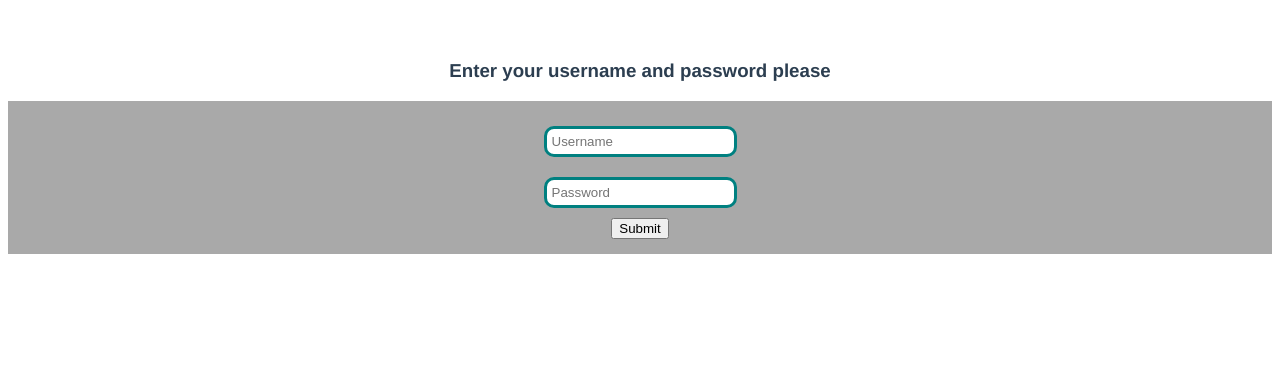
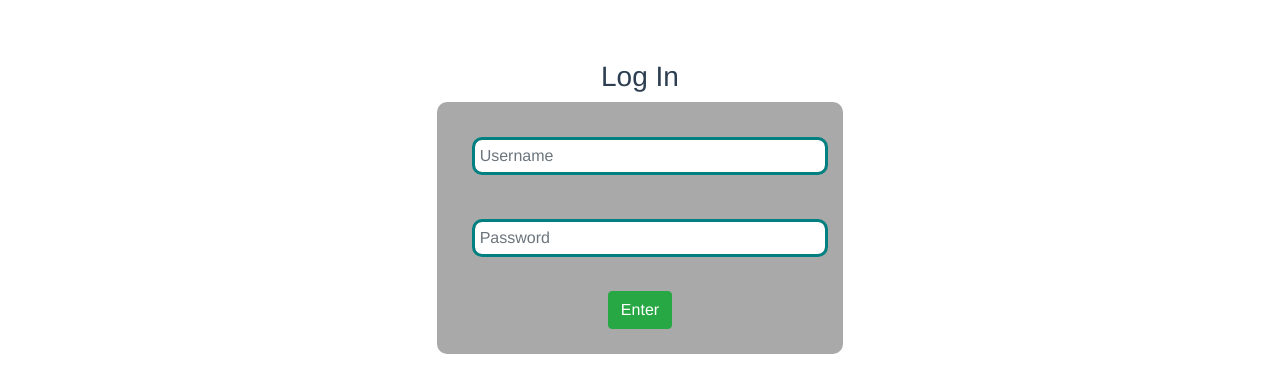
Before and after one commit to mie91/Noroff-VueApp, a Vue app in the folder vuepro/: page / in a window 1280 px wide. Shown: the top 392 px of the page. Built offline with nearby package versions, Linux system fonts and the light colour scheme.

Commit message:
added bootstrap
and fixed some errors after help from teacher. still not able to show the data from .json

```diff
--- a/vuepro/package.json
+++ b/vuepro/package.json
@@ -8,8 +8,11 @@
     "lint": "vue-cli-service lint"
   },
   "dependencies": {
+    "bootstrap": "^4.4.1",
+    "bootstrap-vue": "^2.6.0",
     "core-js": "^3.6.4",
-    "vue": "^2.6.11"
+    "vue": "^2.6.11",
+    "vue-router": "^3.1.6"
   },
   "devDependencies": {
     "@vue/cli-plugin-babel": "~4.2.0",
--- a/vuepro/src/HomePage.vue
+++ b/vuepro/src/HomePage.vue
@@ -18,7 +18,7 @@ export default {
     },
     data() {
         return {
-            message: 'Enter your username and password please',
+            message: 'Log In',
             showUsernameError: false,
             showPasswordError: false,
             inputUsernameError: false,
@@ -50,7 +50,7 @@ export default {
             else{
                 const sessionID = '21312313213';
                 sessionStorage.setItem('sessionID', sessionID);
-                this.$router.push({name:'recipies'});
+                this.$router.push({name:'recipes'});
             }
         }
     },
--- a/vuepro/src/components/LoginComponent.vue
+++ b/vuepro/src/components/LoginComponent.vue
@@ -1,18 +1,18 @@
 <template>
-    <div class="[ row ]">
-        <div class="[ col-sm-4 ]"></div>
-        <div class="[ col-sm-4 ]">
+    <div class="row">
+        <div class="col-sm-4"></div>
+        <div class="col-sm-4">
             <div>
                 <h3>{{message}}</h3>
             </div>
-            <form class="theForm">
-                <input type="text" placeholder="Username" v-model="username" v-bind:class="{ 'error-border': inputUsernameError }" class="[ form-control ]" />
-                <div class="[ error ]" v-if="showUsernameError"> Please enter the correct username</div>
+            <form class="theForm form-horizontal">
+                <input type="text" placeholder="Username" v-model="username" v-bind:class="{ 'error-border': inputUsernameError }" class="form-control" />
+                <div class="error" v-if="showUsernameError"> Please enter the correct username</div>
                 <br>
-                <input type="password" placeholder="Password" v-model="password" v-bind:class="{ 'error-border': inputPasswordError }" class="[ form-control ]" />
-                <div class="[ error ]" v-if="showPasswordError"> Please enter the correct password</div>
+                <input type="password" placeholder="Password" v-model="password" v-bind:class="{ 'error-border': inputPasswordError }" class="form-control" />
+                <div class="error" v-if="showPasswordError"> Please enter the correct password</div>
                 <br>
-                <button type="button" v-on:click="login" class="[ btn btn-default ]">Submit</button>
+                <button type="button" v-on:click="login" class="btn btn-success">Enter</button>
             </form>
         </div>
         <div class="[ col-sm-4 ]"></div>
@@ -48,7 +48,8 @@ export default {
     }
     .theForm {
         background-color: darkgray;
-        padding: 15px;
+        padding: 25px;
+        border-radius: 10px;
     }
 
 
--- a/vuepro/src/components/recipeListComponent.vue
+++ b/vuepro/src/components/recipeListComponent.vue
@@ -1,13 +1,14 @@
 <template>
 <div class="[ card ]">
     <div class="[ row ]">
-        <div class="[ col-sm-4" ]></div>
-        <div class="[ col-sm-4" ]></div>
+        <div class="[ col-sm-4 ]"></div>
+        <div class="[ col-sm-4 ]"></div>
         </div>
             <div class="[ card--information ]"><br>
-                <b>Title:</b>{{title}}<br>
-                <!-- <b>Link:</b> <a href="" target="_blank">Click Here</a><br> -->
+                <h2>Title:</h2><br>
+                <b>Link: </b><a :href="link" target="_blank">Click Here</a><br />
                 <b>Ingredients:</b>{{ingredients}}<br>
+                <b>Image:<img :src="thumb"/><br /></b>
             </div>
         </div>
 
@@ -16,13 +17,13 @@
 <script>
 export default {
     name: 'recipeListComponent',
-    props: ['title', /*'link',*/ 'ingredients'],
+    props: ['thumb','title', 'link', 'ingredients'],
 }
 </script>
 
 <style scoped>
     .card {
-        border: solid 1px black;
+        border: solid 3px teal;
         border-radius: 4px;
         padding: 0px 20px 30px;
         margin-top: 30px;
--- a/vuepro/src/main.js
+++ b/vuepro/src/main.js
@@ -3,6 +3,13 @@ import VueRouter from 'vue-router'
 import App from './App.vue'
 import HomePage from './HomePage.vue'
 import recipeList from './recipeListPage'
+
+import { BootstrapVue } from "bootstrap-vue";
+import "bootstrap/dist/css/bootstrap.css";
+import "bootstrap-vue/dist/bootstrap-vue.css";
+// Install BootstrapVue
+Vue.use(BootstrapVue);
+
 Vue.use(VueRouter)
 
 const router = new VueRouter({
@@ -13,14 +20,14 @@ const router = new VueRouter({
     component: HomePage
     },
     {
-      path: '/recipies',
-      name: 'recipies',
+      path: '/recipes',
+      name: 'recipes',
       component: recipeList
     }
   ]
 })
 
-//Vue.config.productionTip = false
+Vue.config.productionTip = false
 
 new Vue({
   render: h => h(App),
--- a/vuepro/src/recipeListPage.vue
+++ b/vuepro/src/recipeListPage.vue
@@ -1,8 +1,10 @@
 <template>
-    <div class="[ row ]">
-        <div v-for="recipie in recipies" v-bind:key="recipie" class="[ col-sm-12 ]">
-            <recipeListComponent    v-bind:title="recipie.title"
-                                    v-bind:ingredients="recipie.ingredients"
+    <div class="row">
+        <div v-for="recipe in recipes"    v-bind:key="recipe.id" class="col-sm-6">
+                <recipeListComponent        v-bind:title="recipe.title"
+                                            v-bind:ingredients="recipe.ingredients"
+                                            v-bind:link="recipe.href"
+                                            v-bind:thumb="recipe.thumbnail"
 
             ></recipeListComponent>
         </div>
@@ -18,7 +20,7 @@ export default {
     },
     data() {
         return {
-            recipies:[]
+            recipes:[]
         }
     },
     beforeMount: function() {
@@ -35,7 +37,7 @@ export default {
             return response.json();
         })
         .then(function(result){
-            app.recipies = result;
+            app.recipes = result;
         })
     }
 }
```
Also changed, not shown: 1 other file (tests, documents, lock files or other folders).
